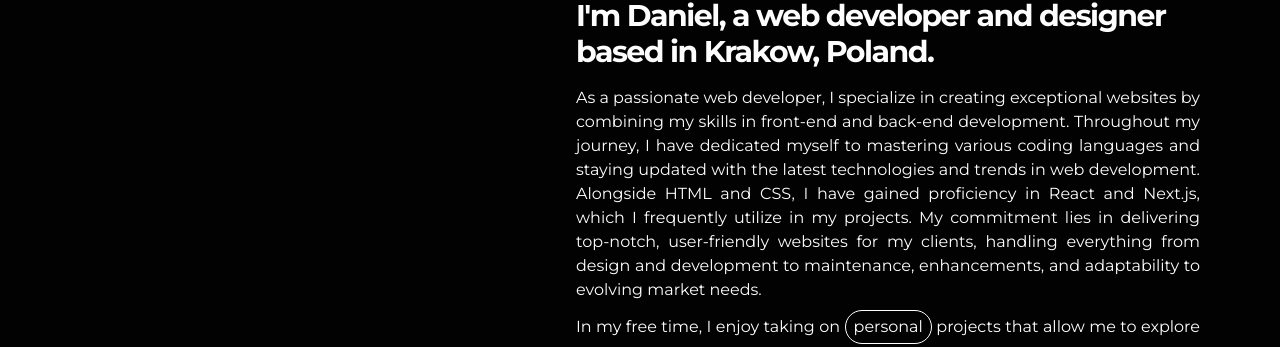
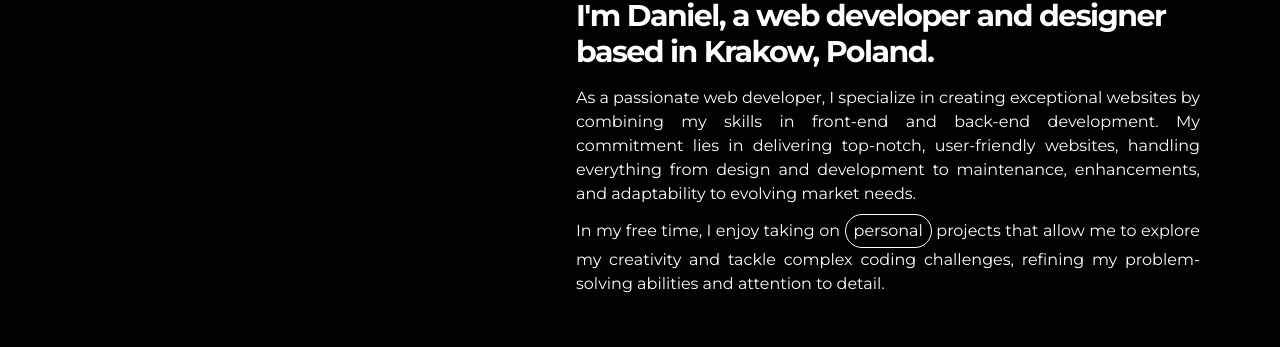
Before and after one commit to daniolsk/daniolsk.github.io, a Next.js app: page / in a window 1280 px wide. Shown: the part 778-1125 px from the top of the page. Built offline with nearby package versions, Linux system fonts and the light colour scheme.

Commit message:
change text and add flaoting text on image

```diff
--- a/src/components/Main/Main.tsx
+++ b/src/components/Main/Main.tsx
@@ -149,7 +149,7 @@ const Main = () => {
     <div ref={sectionRef} className={`${style.section} w-screen`}>
       <div
         ref={trailerRef}
-        className={`${style.trailer} pointer-events-none fixed left-0 top-0 z-50 h-8 w-8 rounded-full border-2 border-white bg-white opacity-0 mix-blend-difference contrast-100 transition-all duration-700 ease-out`}
+        className={`${style.trailer} after:opacity-1 pointer-events-none fixed left-0 top-0 z-50 h-8 w-8 rounded-full border-2 border-white bg-white opacity-0 mix-blend-difference contrast-100 transition-all duration-700 ease-out after:transition-all after:duration-700 after:ease-out`}
       ></div>
       <div
         className={`${style.bgImage} animate-slideleft-bg-img-mobile lg:animate-slideleft-bg-img fixed left-0 top-0 -z-30 h-full w-full bg-gradient-to-br from-[#0c1735] to-black bg-[length:120%_120%] bg-[center_40%] opacity-100 transition-all duration-700 ease-out`}
@@ -329,7 +329,7 @@ const Main = () => {
           </nav>
           <main className="flex-[6] p-4 md:py-12 2xl:py-20">
             <section
-              className={`group -mb-6 ${style.hideTrailer}`}
+              className={`group -mb-6 ${style.heroImage}`}
               ref={meImageRef}
             >
               <HeroImage />
@@ -346,15 +346,10 @@ const Main = () => {
               <p className="mb-2 text-justify text-base tracking-normal">
                 As a passionate web developer, I specialize in creating
                 exceptional websites by combining my skills in front-end and
-                back-end development. Throughout my journey, I have dedicated
-                myself to mastering various coding languages and staying updated
-                with the latest technologies and trends in web development.
-                Alongside HTML and CSS, I have gained proficiency in React and
-                Next.js, which I frequently utilize in my projects. My
-                commitment lies in delivering top-notch, user-friendly websites
-                for my clients, handling everything from design and development
-                to maintenance, enhancements, and adaptability to evolving
-                market needs.
+                back-end development. My commitment lies in delivering
+                top-notch, user-friendly websites, handling everything from
+                design and development to maintenance, enhancements, and
+                adaptability to evolving market needs.
               </p>
               <p className="text-justify text-base tracking-normal">
                 In my free time, I enjoy taking on{" "}
--- a/src/components/Main/main.module.css
+++ b/src/components/Main/main.module.css
@@ -54,11 +54,29 @@
       opacity: 0;
     }
 
-    body:has(.hideTrailer:hover) .trailer {
+    body:has(.heroImage:hover) .trailer {
       width: 0;
       height: 0;
       border: none;
-      opacity: 0;
+      opacity: 1;
+      mix-blend-mode: normal;
+    }
+
+    body:has(.heroImage:hover) .trailer::after {
+      color: white;
     }
   }
 }
+
+.trailer::after {
+  display: block;
+  position: absolute;
+  top: 15px;
+  left: 15px;
+  width: 200px;
+  height: 100%;
+  content: "Yep, that's me!";
+  font-size: 1.5rem;
+  color: transparent;
+  font-weight: bold;
+}
```
